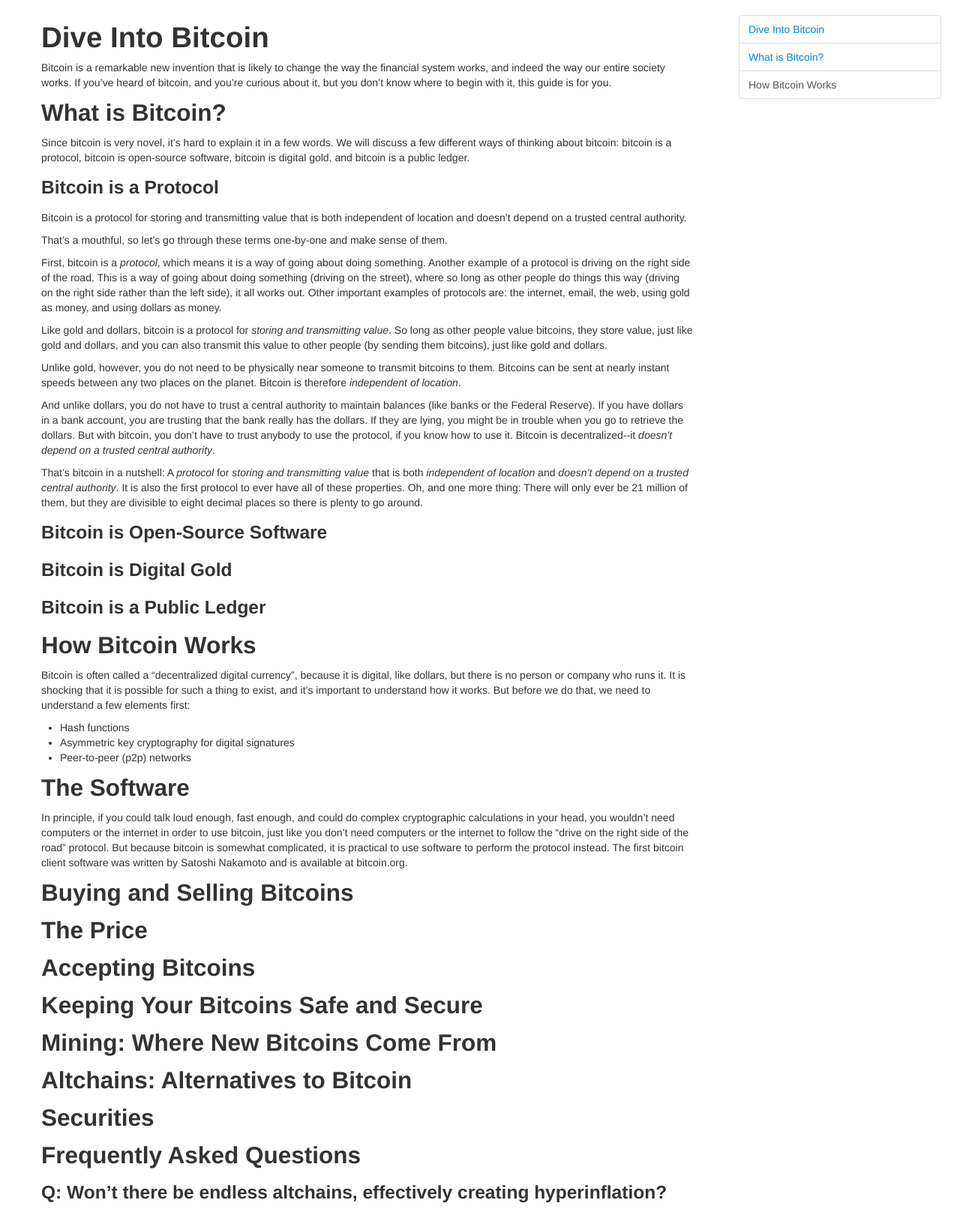
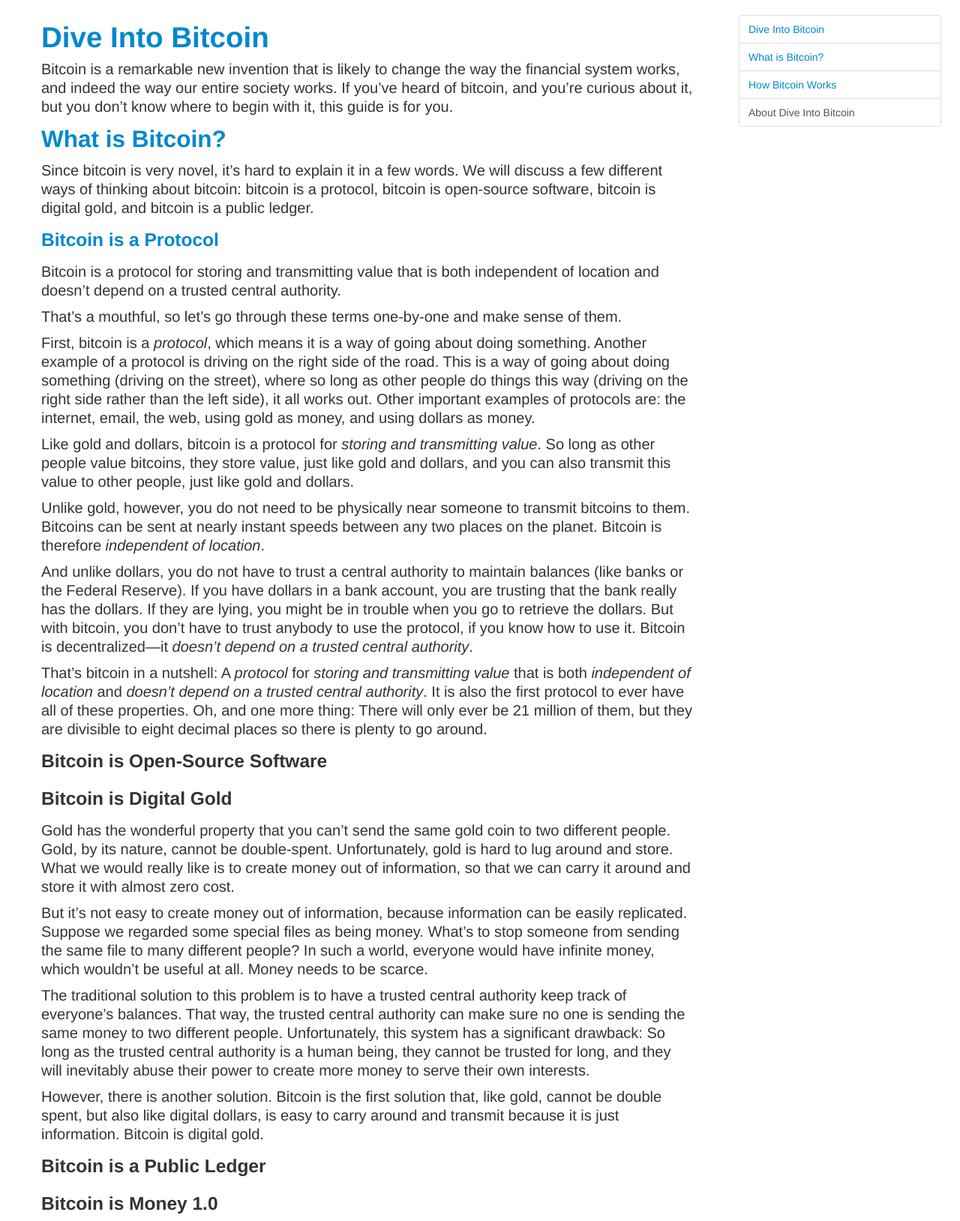
Before and after one commit to matiu/diveintobitcoin.com, a website: page public/index.html in a window 1280 px wide. Shown: the top 1628 px of the page at 75% size. Drawn offline with nearby package versions, Linux system fonts and the light colour scheme.

Commit message:
added "bitcoin is digital gold" and improved look

```diff
--- a/public/css/style.css
+++ b/public/css/style.css
@@ -9,3 +9,12 @@ body {
 #menu ul {
   width: 100%;
 }
+
+.content {
+  font-size: 20px;
+  line-height: 25px;
+}
+
+.content li {
+  line-height: 25px;
+}
--- a/public/index.html
+++ b/public/index.html
@@ -4,28 +4,29 @@
 <title>Dive Into Bitcoin - A bitcoin guide for beginners</title>
 <meta name="viewport" content="width=device-width, initial-scale=1.0">
 <link href="/bootstrap/css/bootstrap.min.css" rel="stylesheet">
-<link href="/css/style.css" rel="stylesheet" media="screen">
+<link href="/css/style.css" rel="stylesheet">
 </head>
 <body data-spy="scroll" data-target="#menu" data-offset="10">
 
 <div class="container">
   <div class="row">
     <div class="span9">
+      <div class="content">
 
-<h1 id="diveintobitcoin">Dive Into Bitcoin</h1>
+<h1 id="diveintobitcoin"><a href="/">Dive Into Bitcoin</a></h1>
 
 <p>
 Bitcoin is a remarkable new invention that is likely to change the way the financial system works, and indeed the way our entire society works.
 If you&#8217;ve heard of bitcoin, and you&#8217;re curious about it, but you don&#8217;t know where to begin with it, this guide is for you.
 </p>
 
-<h2 id="whatisbitcoin">What is Bitcoin?</h2>
+<h2 id="whatisbitcoin"><a href="#whatisbitcoin">What is Bitcoin?</a></h2>
 
 <p>Since bitcoin is very novel, it&#8217;s hard to explain it in a few words.
 We will discuss a few different ways of thinking about bitcoin: bitcoin is a protocol, bitcoin is open-source software, bitcoin is digital gold, and bitcoin is a public ledger.
 </p>
 
-<h3>Bitcoin is a Protocol</h3>
+<h3 id="bitcoinisaprotocol"><a href="#bitcoinisaprotocol">Bitcoin is a Protocol</a></h3>
 
 <p>Bitcoin is a protocol for storing and transmitting value that is both independent of location and doesn&#8217;t depend on a trusted central authority.</p>
 <p>That&#8217;s a mouthful, so let&#8217;s go through these terms one-by-one and make sense of them.</p>
@@ -34,13 +35,13 @@ Another example of a protocol is driving on the right side of the road.
 This is a way of going about doing something (driving on the street), where so long as other people do things this way (driving on the right side rather than the left side), it all works out.
 Other important examples of protocols are: the internet, email, the web, using gold as money, and using dollars as money.</p>
 <p>Like gold and dollars, bitcoin is a protocol for <em>storing and transmitting value</em>.
-So long as other people value bitcoins, they store value, just like gold and dollars, and you can also transmit this value to other people (by sending them bitcoins), just like gold and dollars.</p>
+So long as other people value bitcoins, they store value, just like gold and dollars, and you can also transmit this value to other people, just like gold and dollars.</p>
 <p>Unlike gold, however, you do not need to be physically near someone to transmit bitcoins to them. Bitcoins can be sent at nearly instant speeds between any two places on the planet. Bitcoin is therefore <em>independent of location</em>.</p>
 <p>And unlike dollars, you do not have to trust a central authority to maintain balances (like banks or the Federal Reserve).
 If you have dollars in a bank account, you are trusting that the bank really has the dollars.
 If they are lying, you might be in trouble when you go to retrieve the dollars.
 But with bitcoin, you don&#8217;t have to trust anybody to use the protocol, if you know how to use it.
-Bitcoin is decentralized--it <em>doesn&#8217;t depend on a trusted central authority</em>.</p>
+Bitcoin is decentralized&#8212;it <em>doesn&#8217;t depend on a trusted central authority</em>.</p>
 <p>That&#8217;s bitcoin in a nutshell:
 A <em>protocol</em> for <em>storing and transmitting value</em> that is both <em>independent of location</em> and <em>doesn&#8217;t depend on a trusted central authority</em>.
 It is also the first protocol to ever have all of these properties.
@@ -50,7 +51,35 @@ Oh, and one more thing: There will only ever be 21 million of them, but they are
 
 <h3>Bitcoin is Digital Gold</h3>
 
+<p>
+Gold has the wonderful property that you can&#8217;t send the same gold coin to two different people.
+Gold, by its nature, cannot be double-spent.
+Unfortunately, gold is hard to lug around and store.
+What we would really like is to create money out of information, so that we can carry it around and store it with almost zero cost.
+</p>
+
+<p>But it&#8217;s not easy to create money out of information, because information can be easily replicated.
+Suppose we regarded some special files as being money.
+What&#8217;s to stop someone from sending the same file to many different people?
+In such a world, everyone would have infinite money, which wouldn&#8217;t be useful at all.
+Money needs to be scarce.
+</p>
+
+<p>The traditional solution to this problem is to have a trusted central authority keep track of everyone&#8217;s balances.
+That way, the trusted central authority can make sure no one is sending the same money to two different people.
+Unfortunately, this system has a significant drawback:
+So long as the trusted central authority is a human being, they cannot be trusted for long, and they will inevitably abuse their power to create more money to serve their own interests.
+</p>
+
+<p>
+However, there is another solution.
+Bitcoin is the first solution that, like gold, cannot be double spent, but also like digital dollars, is easy to carry around and transmit because it is just information.
+Bitcoin is digital gold.
+</p>
+
 <h3>Bitcoin is a Public Ledger</h3>
+
+<h3>Bitcoin is Money 1.0</h3>
 
 
 <h2 id="howbitcoinworks">How Bitcoin Works</h2>
@@ -65,18 +94,30 @@ But before we do that, we need to understand a few elements first:
 </ul>
 
 
-<h2>The Software</h2>
+<h2>Wallets: Using Bitcoin</h2>
+
+<h3>Wallet Apps</h3>
 <p>In principle, if you could talk loud enough, fast enough, and could do complex cryptographic calculations in your head, you wouldn&#8217;t need computers or the internet in order to use bitcoin, just like you don&#8217;t need computers or the internet to follow the &#8220;drive on the right side of the road&#8221; protocol.
 But because bitcoin is somewhat complicated, it is practical to use software to perform the protocol instead.
 The first bitcoin client software was written by Satoshi Nakamoto and is available at bitcoin.org.</p>
+
+<h3>Brain Wallets</h3>
+<h3>Paper Wallets</h3>
+
 <h2>Buying and Selling Bitcoins</h2>
 <h2>The Price</h2>
-<h2>Accepting Bitcoins</h2>
-<h2>Keeping Your Bitcoins Safe and Secure</h2>
+<h2>Merchants: Accepting Bitcoins</h2>
 <h2>Mining: Where New Bitcoins Come From</h2>
+<h2>What is Bitcoin Good For?</h2>
+
+<h3>Financial Privacy</h3>
+<h3>Cheap International Transfers</h3>
+<h3>Value Storage</h3>
+<h3>Skirting the Law</h3>
+
 <h2>Altchains: Alternatives to Bitcoin</h2>
-<h2>Securities</h2>
 <h2>Frequently Asked Questions</h2>
+<h3>Q: Is it a bubble?</h3>
 <h3>Q: Won&#8217;t there be endless altchains, effectively creating hyperinflation?</h3>
 <h3>Q: Won&#8217;t a 51% attack destroy it?</h3>
 <h3>Q: Won&#8217;t the government kill it?</h3>
@@ -90,7 +131,28 @@ The first bitcoin client software was written by Satoshi Nakamoto and is availab
 <h2>The History of Money, Technology, and Cryptography</h2>
 <h2>Conclusion</h2>
 <h2>Resources for More Information</h2>
+<h2 id="aboutdiveintobitcoin">About Dive Into Bitcoin</h2>
 
+<p>Dive Into Bitcoin is an introductory guide for people who are curious about bitcoin, but don&#8217;t know where to start.
+This guide is not intended to persuade anyone to use bitcoin who was not already interested.
+Instead, it is designed to provide a platform for people who are already interested in bitcoin to get their bearings and find further information.
+</p>
+
+<p>
+The author is <a href="http://ryanxcharles.com/">Ryan X. Charles</a>, a full-time proponent of bitcoin.
+You can see me at my <a href="http://ryanxcharles.com/">blog</a>, <a href="https://twitter.com/ryanxcharles/">twitter</a>, or <a href="https://github.com/ryanxcharles/">github</a>.
+</p>
+
+<p>
+Dive Into Bitcoin is open-source, and available on <a href="https://github.com/ryanxcharles/diveintobitcoin.com">github</a>.
+I welcome contributions.
+</p>
+
+<p>Dive Into Bitcoin is not issued under any particular license.
+Please use Dive Into Bitcoin as you see fit.
+</p>
+
+      </div>
     </div>
     <div class="span3">
       <div id="menu" class="span3">
@@ -98,6 +160,7 @@ The first bitcoin client software was written by Satoshi Nakamoto and is availab
           <li><a href="#diveintobitcoin">Dive Into Bitcoin</a></li>
           <li><a href="#whatisbitcoin">What is Bitcoin?</a></li>
           <li><a href="#howbitcoinworks">How Bitcoin Works</a></li>
+          <li><a href="#aboutdiveintobitcoin">About Dive Into Bitcoin</a></li>
 
         </ul>
       </div>
```
